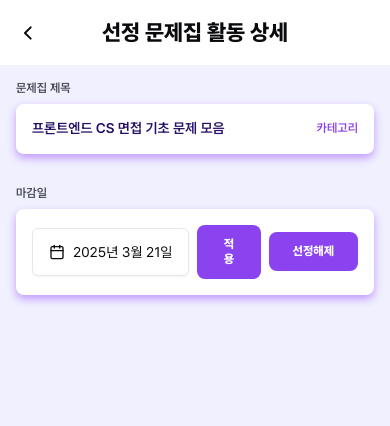
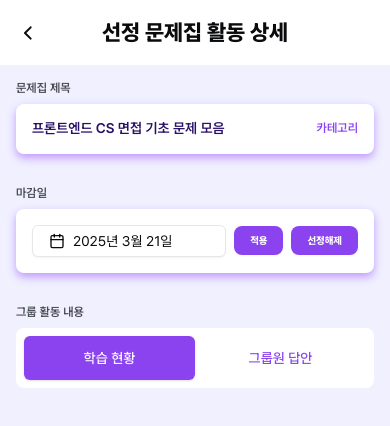
Before and after one commit to QuizBank-Dev/QuizBank-FE, a Next.js app: page /group/1/quizbook/65e8a5d6fc13ae5e7f000001 in a window 390 px wide. Shown: the top 426 px of the page. Built offline with nearby package versions, Linux system fonts and the light colour scheme; no server answers.

Commit message:
✨ 그룹 선정 문제집 활동 내용 컴포넌트 작성

```diff
--- a/package.json
+++ b/package.json
@@ -13,6 +13,7 @@
         "@radix-ui/react-popover": "^1.1.11",
         "@radix-ui/react-select": "^2.2.2",
         "@radix-ui/react-slot": "^1.2.0",
+        "@radix-ui/react-tabs": "^1.1.9",
         "@tanstack/react-query": "^5.66.9",
         "axios": "^1.7.9",
         "class-variance-authority": "^0.7.1",
--- a/src/app/group/[groupId]/quizbook/[quizbookId]/_components/EndDateEdit.tsx
+++ b/src/app/group/[groupId]/quizbook/[quizbookId]/_components/EndDateEdit.tsx
@@ -23,7 +23,7 @@ export default function EndDateEdit({ endDate }: { endDate: string }) {
                     <Button
                         variant={'outline'}
                         className={cn(
-                            'h-12 flex-1 justify-start text-left text-mobile-body-md font-regular md:text-pc-body-md',
+                            'h-8 flex-1 justify-start text-left text-mobile-body-sm font-regular md:text-pc-body-sm',
                             !date && 'text-muted-foreground',
                         )}
                     >
@@ -42,7 +42,7 @@ export default function EndDateEdit({ endDate }: { endDate: string }) {
                     />
                 </PopoverContent>
             </Popover>
-            <button className="btn-solid btn-mobile-md md:btn-pc-md">
+            <button className="btn-solid btn-mobile-sm md:btn-pc-sm">
                 적용
             </button>
         </div>
--- a/src/app/group/[groupId]/quizbook/[quizbookId]/_components/EndDateSection.tsx
+++ b/src/app/group/[groupId]/quizbook/[quizbookId]/_components/EndDateSection.tsx
@@ -10,7 +10,7 @@ export default function EndDateSection({ endDate }: { endDate: string }) {
             <div className="flex w-full items-center gap-2 rounded-lg bg-white p-4 shadow-point md:gap-4 md:px-8">
                 <EndDateEdit endDate={endDate} />
                 <Link
-                    className="btn-solid btn-mobile-md md:btn-pc-md"
+                    className="btn-solid btn-mobile-sm md:btn-pc-sm"
                     href={''}
                 >
                     선정해제
--- /dev/null
+++ b/src/app/group/[groupId]/quizbook/[quizbookId]/_components/StudyStatus.tsx
@@ -0,0 +1,66 @@
+'use client'
+
+import { Tabs, TabsList, TabsTrigger } from '@/components/ui/tabs'
+import { useState } from 'react'
+
+interface Props {
+    scoreList: {
+        score: number
+        owner: {
+            _id: string
+            nickname: string
+            profileImg: string
+        }
+    }[]
+    memberList: {
+        _id: string
+        nickname: string
+        profileImg: string
+    }[]
+    quizList: {
+        _id: string
+        type: string
+        question: string
+        optionList: string[]
+    }[]
+}
+
+export default function StudyStatus({
+    scoreList,
+    memberList,
+    quizList,
+}: Props) {
+    const [activeTab, setActiveTab] = useState('stats')
+
+    return (
+        <section className="flex flex-col gap-4 font-semi-bold md:gap-8">
+            <nav className="flex flex-col gap-2 md:hidden">
+                <span className="text-mobile-body-md text-gray-600">
+                    그룹 활동 내용
+                </span>
+                <Tabs
+                    value={activeTab}
+                    onValueChange={setActiveTab}
+                    className="w-full"
+                >
+                    <TabsList className="grid h-auto w-full grid-cols-2 bg-white p-2 text-mobile-body-lg text-point-500">
+                        <TabsTrigger
+                            className="py-3 data-[state=active]:bg-point-500 data-[state=active]:text-white"
+                            value="stats"
+                        >
+                            학습 현황
+                        </TabsTrigger>
+                        <TabsTrigger
+                            className="py-3 data-[state=active]:bg-point-500 data-[state=active]:text-white"
+                            value="answer"
+                        >
+                            그룹원 답안
+                        </TabsTrigger>
+                    </TabsList>
+                </Tabs>
+            </nav>
+            {/* 학습 현황 컴포넌트 */}
+            {/* 그룹원 답안 컴포넌트 */}
+        </section>
+    )
+}
--- a/src/app/group/[groupId]/quizbook/[quizbookId]/page.tsx
+++ b/src/app/group/[groupId]/quizbook/[quizbookId]/page.tsx
@@ -2,6 +2,83 @@ import MobileHeader from '@/components/MobileHeader'
 import BackBtn from './_components/BackBtn'
 import TitleSection from './_components/TitleSection'
 import EndDateSection from './_components/EndDateSection'
+import StudyStatus from './_components/StudyStatus'
+
+const scoreList = [
+    {
+        score: 100,
+        owner: {
+            _id: '1',
+            nickname: '쭈니1',
+            profileImg: '',
+        },
+    },
+    {
+        score: 50,
+        owner: {
+            _id: '2',
+            nickname: '쭈니2',
+            profileImg: '',
+        },
+    },
+    {
+        score: 30,
+        owner: {
+            _id: '3',
+            nickname: '쭈니3',
+            profileImg: '',
+        },
+    },
+]
+
+const memberList = [
+    {
+        _id: '1',
+        nickname: '쭈니1',
+        profileImg: '',
+    },
+    {
+        _id: '2',
+        nickname: '쭈니2',
+        profileImg: '',
+    },
+    {
+        _id: '3',
+        nickname: '쭈니3',
+        profileImg: '',
+    },
+    {
+        _id: '4',
+        nickname: '쭈니4',
+        profileImg: '',
+    },
+    {
+        _id: '5',
+        nickname: '쭈니5',
+        profileImg: '',
+    },
+]
+
+const quizList = [
+    {
+        _id: '1',
+        type: '주관식',
+        question: 'test1',
+        optionList: [],
+    },
+    {
+        _id: '2',
+        type: '서술형',
+        question: 'test2',
+        optionList: [],
+    },
+    {
+        _id: '3',
+        type: '주관식',
+        question: 'test3',
+        optionList: [],
+    },
+]
 
 export default function GroupQuizbookDetailPage() {
     return (
@@ -24,6 +101,11 @@ export default function GroupQuizbookDetailPage() {
                         category="카테고리"
                     />
                     <EndDateSection endDate="2025-03-21" />
+                    <StudyStatus
+                        scoreList={scoreList}
+                        memberList={memberList}
+                        quizList={quizList}
+                    />
                 </div>
             </main>
         </>
--- /dev/null
+++ b/src/components/ui/tabs.tsx
@@ -0,0 +1,55 @@
+"use client"
+
+import * as React from "react"
+import * as TabsPrimitive from "@radix-ui/react-tabs"
+
+import { cn } from "@/lib/utils"
+
+const Tabs = TabsPrimitive.Root
+
+const TabsList = React.forwardRef<
+  React.ElementRef<typeof TabsPrimitive.List>,
+  React.ComponentPropsWithoutRef<typeof TabsPrimitive.List>
+>(({ className, ...props }, ref) => (
+  <TabsPrimitive.List
+    ref={ref}
+    className={cn(
+      "inline-flex h-9 items-center justify-center rounded-lg bg-muted p-1 text-muted-foreground",
+      className
+    )}
+    {...props}
+  />
+))
+TabsList.displayName = TabsPrimitive.List.displayName
+
+const TabsTrigger = React.forwardRef<
+  React.ElementRef<typeof TabsPrimitive.Trigger>,
+  React.ComponentPropsWithoutRef<typeof TabsPrimitive.Trigger>
+>(({ className, ...props }, ref) => (
+  <TabsPrimitive.Trigger
+    ref={ref}
+    className={cn(
+      "inline-flex items-center justify-center whitespace-nowrap rounded-md px-3 py-1 text-sm font-medium ring-offset-background transition-all focus-visible:outline-none focus-visible:ring-2 focus-visible:ring-ring focus-visible:ring-offset-2 disabled:pointer-events-none disabled:opacity-50 data-[state=active]:bg-background data-[state=active]:text-foreground data-[state=active]:shadow",
+      className
+    )}
+    {...props}
+  />
+))
+TabsTrigger.displayName = TabsPrimitive.Trigger.displayName
+
+const TabsContent = React.forwardRef<
+  React.ElementRef<typeof TabsPrimitive.Content>,
+  React.ComponentPropsWithoutRef<typeof TabsPrimitive.Content>
+>(({ className, ...props }, ref) => (
+  <TabsPrimitive.Content
+    ref={ref}
+    className={cn(
+      "mt-2 ring-offset-background focus-visible:outline-none focus-visible:ring-2 focus-visible:ring-ring focus-visible:ring-offset-2",
+      className
+    )}
+    {...props}
+  />
+))
+TabsContent.displayName = TabsPrimitive.Content.displayName
+
+export { Tabs, TabsList, TabsTrigger, TabsContent }
```
Also changed, not shown: 1 other file (tests, documents, lock files or other folders).
